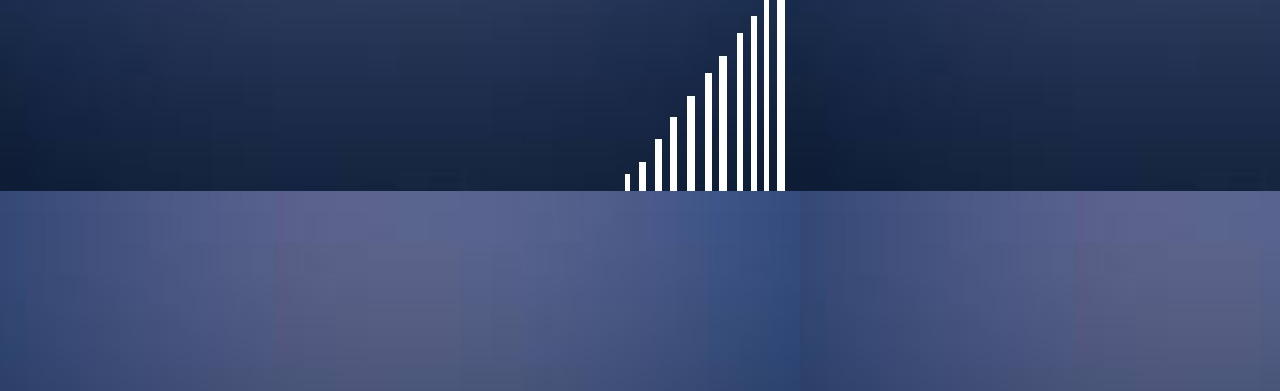
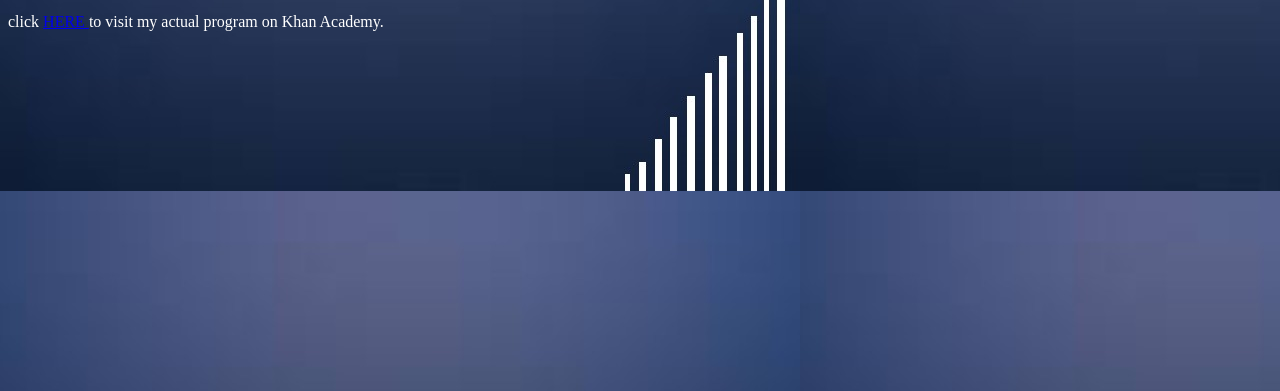
Before and after one commit to owenmadsen/owenmadsen.github.io, a plain HTML site: page FinalProject.html in a window 1280 px wide. Shown: the part 409-800 px from the top of the page. Drawn offline with Linux system fonts and the light colour scheme.

Commit message:
Update FinalProject.html

```diff
--- a/FinalProject.html
+++ b/FinalProject.html
@@ -19,7 +19,7 @@
 <h1>Final Project</h1>
 <p> My program is a virtual soccer shootout! In this game you are pitted against a laterally active A.I. soccer goalkeeper who is defending your powerful shots. The game counts down from 500 seconds and every 100 second interval, the goal keepers lateral speed increases by 2. The Start screen will guide to with two buttons, which either will take you to the game itself with the “play soccer” button or the instructions page with the “training” button.
 </p>
- <p>
+ <p> click <a href="https://www.khanacademy.org/computer-science/final/4779523153297408"> HERE </a> to visit my actual program on Khan Academy.
  </p>
 
 
```
